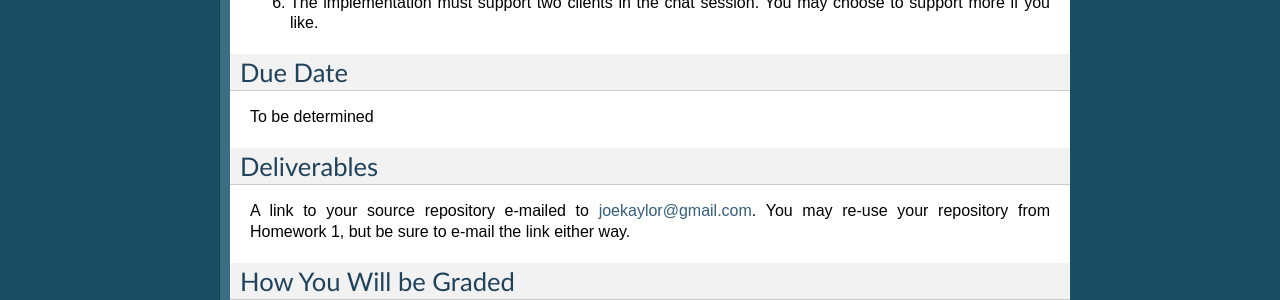
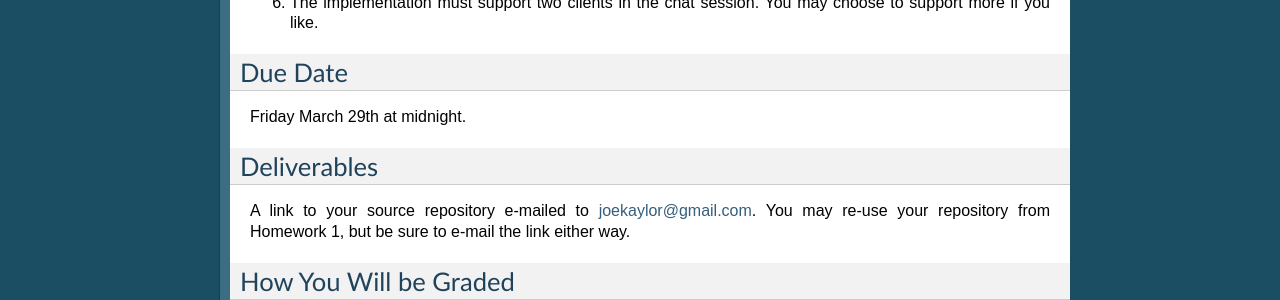
Before and after one commit to LoyolaChicagoBooks/operatingsystems, a Sphinx documentation site: the page built from source/homework2.rst, in a window 1280 px wide. Shown: the part 516-816 px from the top of the page. Built offline with Sphinx 7.4.7, drawn with Linux system fonts in a browser that asks for light colours; formulas are drawn with MathJax 3.

Commit message:
set deadline

```diff
--- a/source/homework2.rst
+++ b/source/homework2.rst
@@ -24,7 +24,7 @@ Requirements for the implementation
 
 Due Date
 --------
-To be determined
+Friday March 29th at midnight.
 
 
 Deliverables
```
